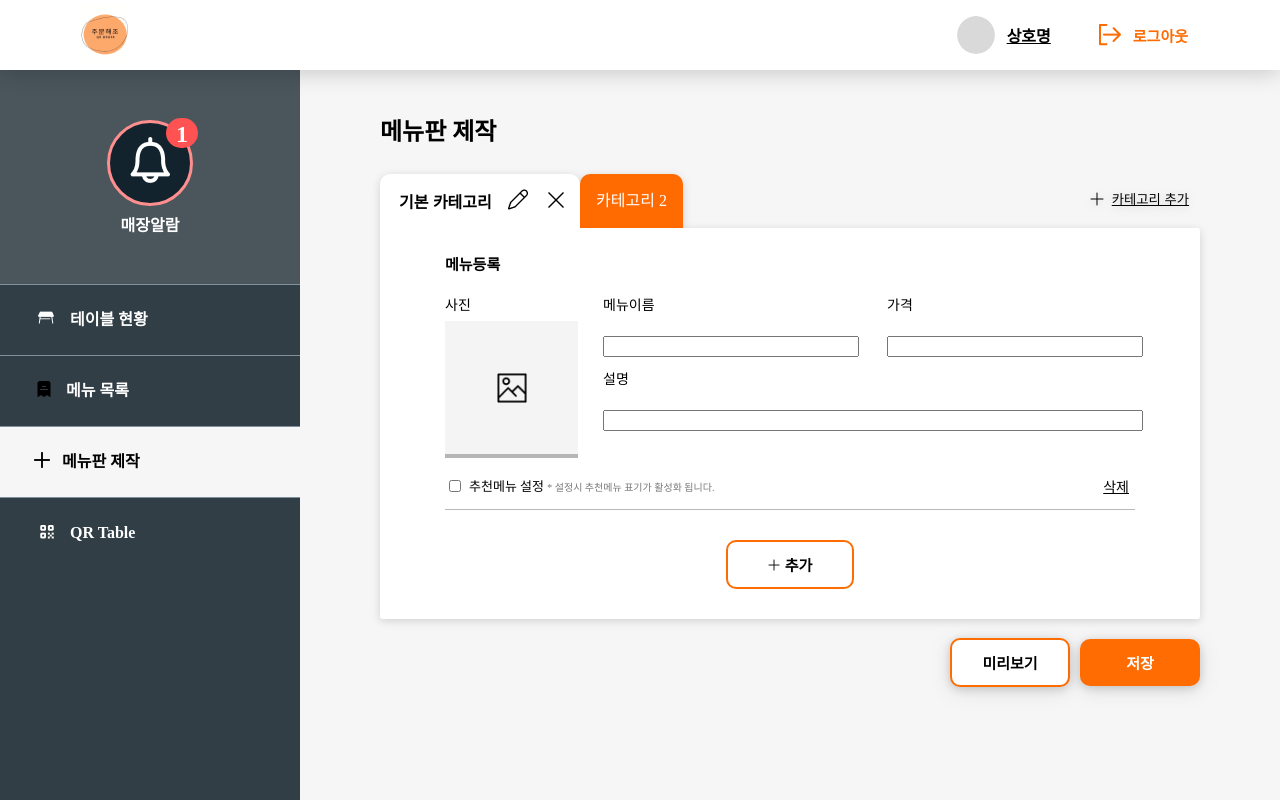
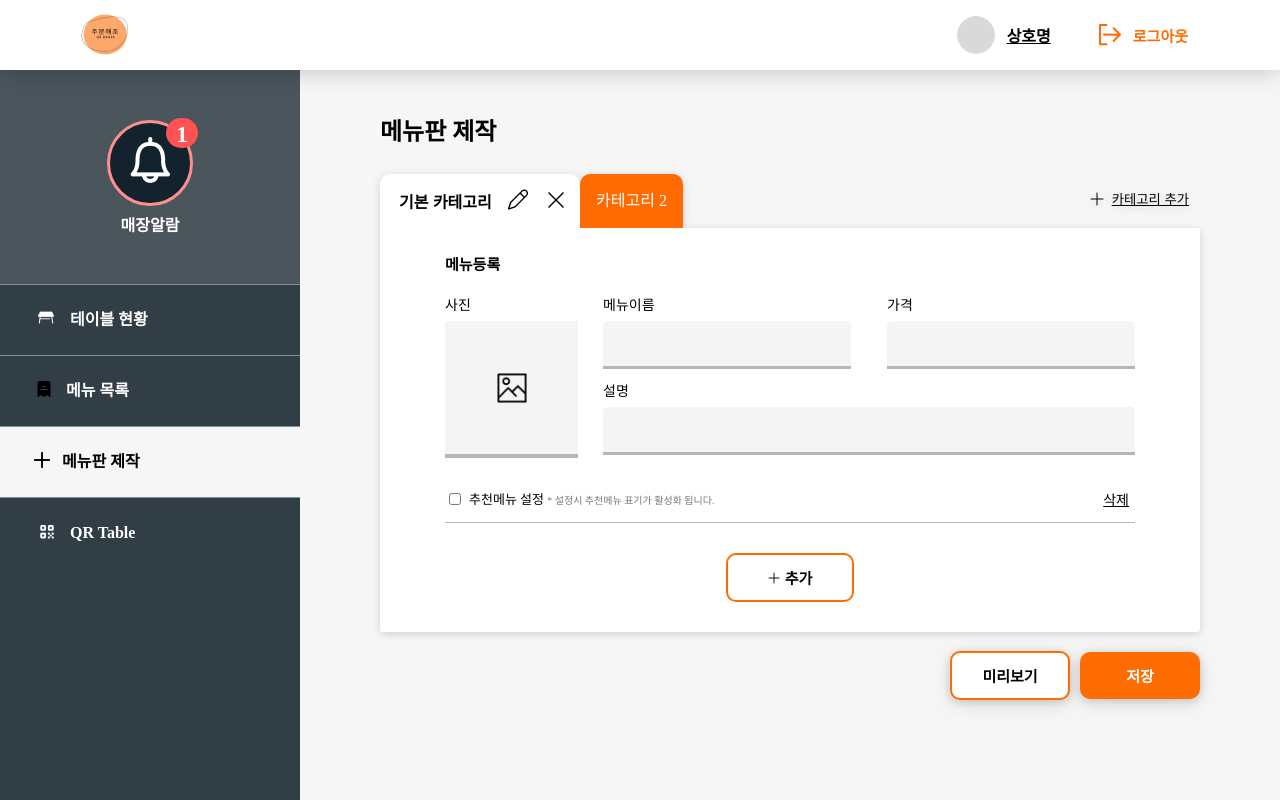
Before and after one commit to codestates-seb/seb40_main_021, a React (Create React App) app in the folder client/: page /user/menusetting in a window 1280 px wide. Built offline with nearby package versions, Linux system fonts and the light colour scheme.

Commit message:
💄 Style: Input Compo layout 수정

```diff
--- a/client/src/components/Input.js
+++ b/client/src/components/Input.js
@@ -10,10 +10,13 @@ const InputBox = styled.input`
       font-size: 1.4rem;
       font-weight: 400;
    }
-   input {
       font-size: 1.4rem;
-      margin: 8px 0 0;
+      margin: 0 0;
       border-radius: 5px 5px 0 0;
+      padding: 0.6rem 1rem;
+      height: 48px;
+      box-sizing: border-box;
+
       &::placeholder {
          color: #6d6d6d;
       }
@@ -27,14 +30,14 @@ const InputBox = styled.input`
          border: none;
          border-bottom: 3px solid #666666;
       }
-   }
+
    @media screen and (max-width: 600px) {
-      input[type='text'] {
+      &[type='text'] {
          background: #f4f4f4;
          border: none;
          border-bottom: 0px solid #b6b6b6;
       }
-      input[type='password'] {
+      &[type='password'] {
          background: #f4f4f4;
          border: none;
          border-bottom: 0px solid #666666;
@@ -46,7 +49,7 @@ const Input = ({ type, value, handleValue, width, placeholders }) => {
   return (
     <InputBox
       type={type}
-         defaultValue={value}
+      //  defaultValue={value}
       onChange={e => handleValue(e.target.value)}
       width={width}
       placeholders={placeholders}
```
Lines whose indentation alone changed are shown as unchanged.
